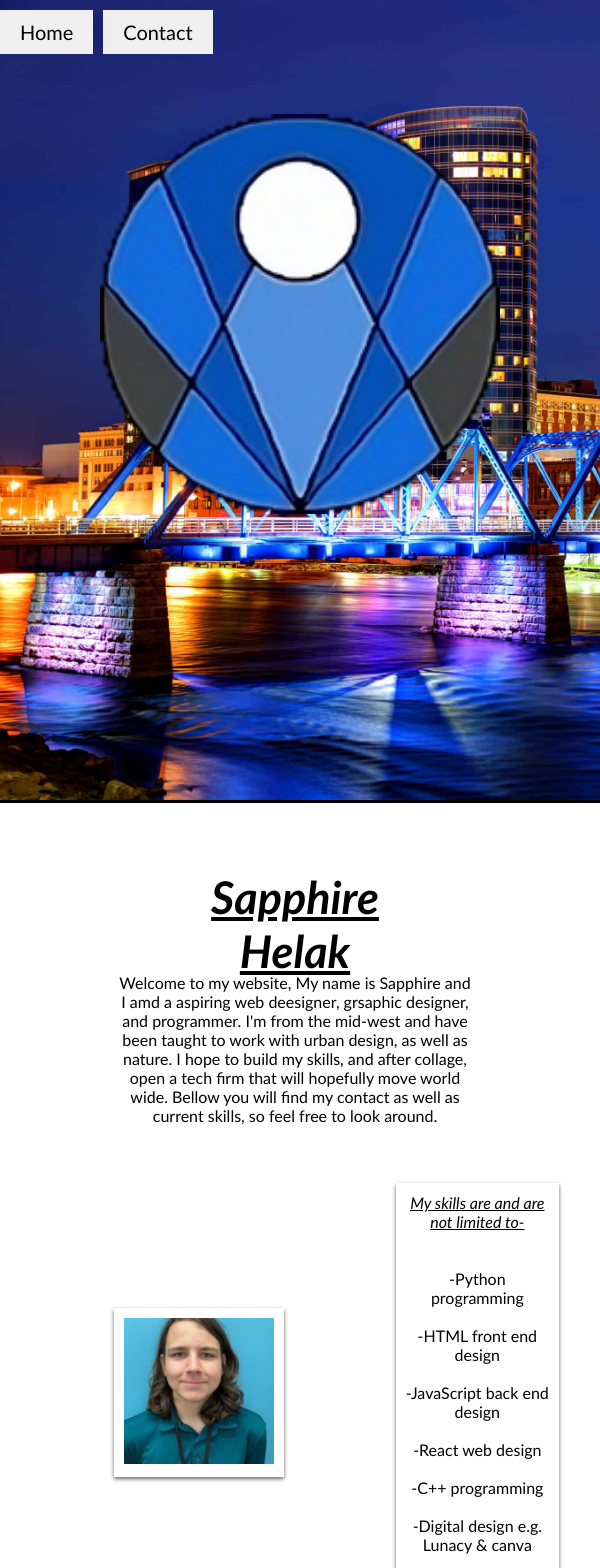
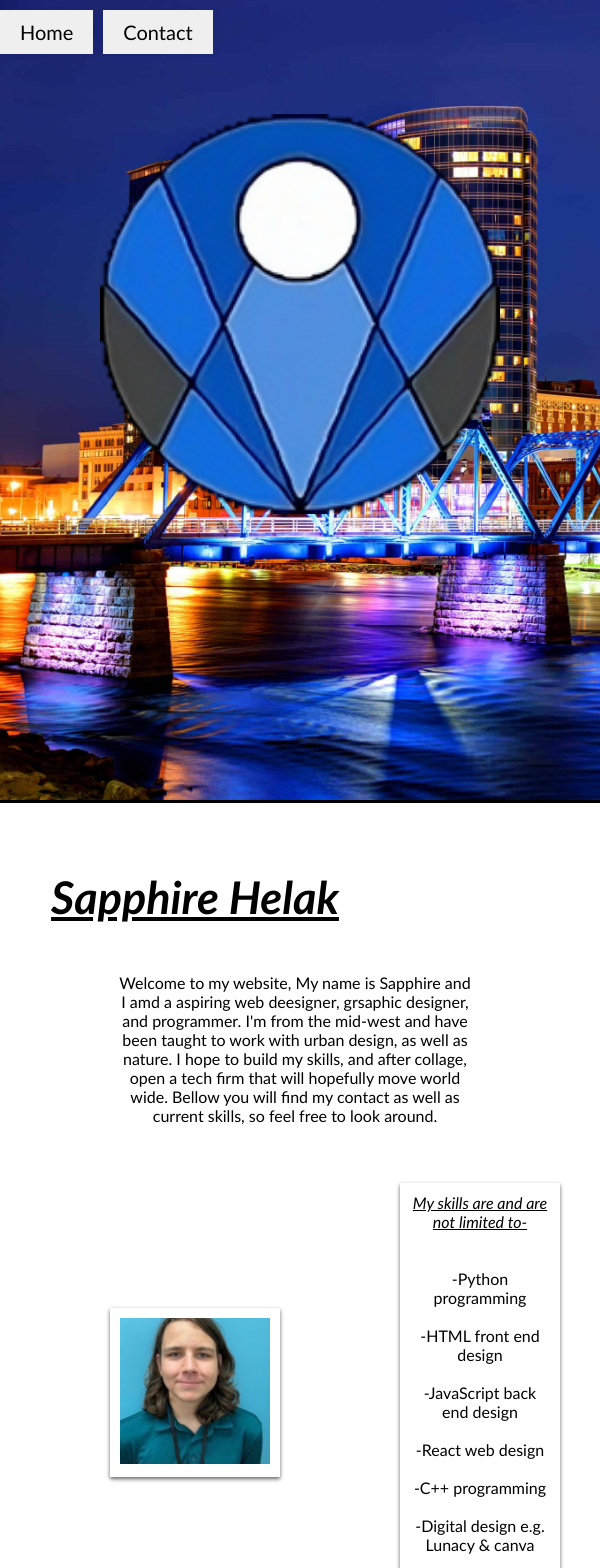
Before and after one commit to Sapphired-cell/sapphire-main, a React (Create React App) app: page / in a window 600 px wide. Shown: the top 1568 px of the page. Built offline with nearby package versions, Linux system fonts and the light colour scheme.

Commit message:
fixed phone stylings

```diff
--- a/src/App.css
+++ b/src/App.css
@@ -930,7 +930,7 @@
     font-family:'Gill Sans', 'Gill Sans MT', Calibri, 'Trebuchet MS', sans-serif;
 }
 #title {
-    grid-column: 2 / 3;
+    grid-column: 1 / 3;
     grid-row: 1;
     padding: 20px; /* Adding some padding for better spacing */
     margin-top: 10px;
```
